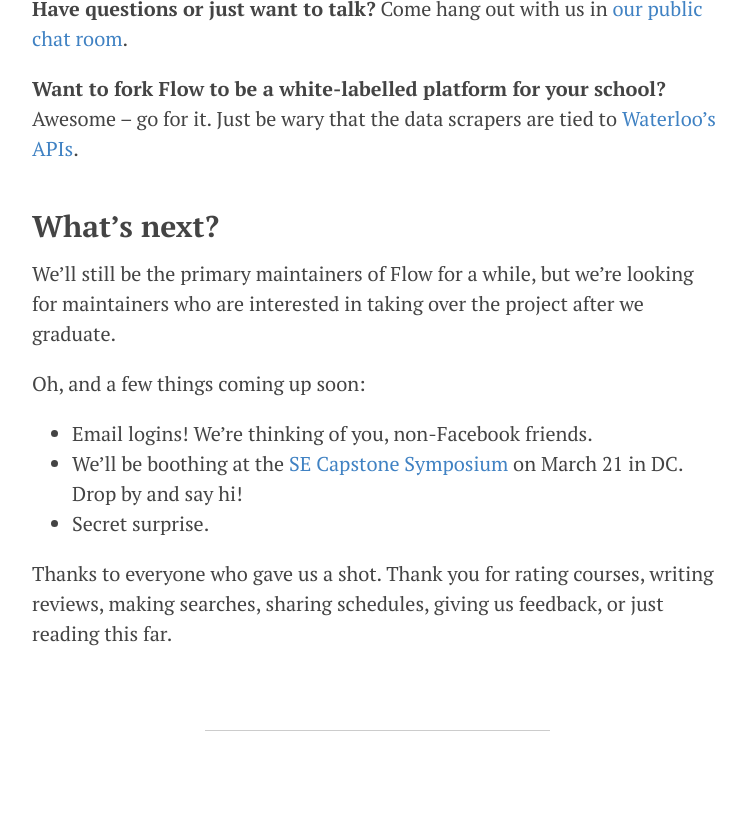
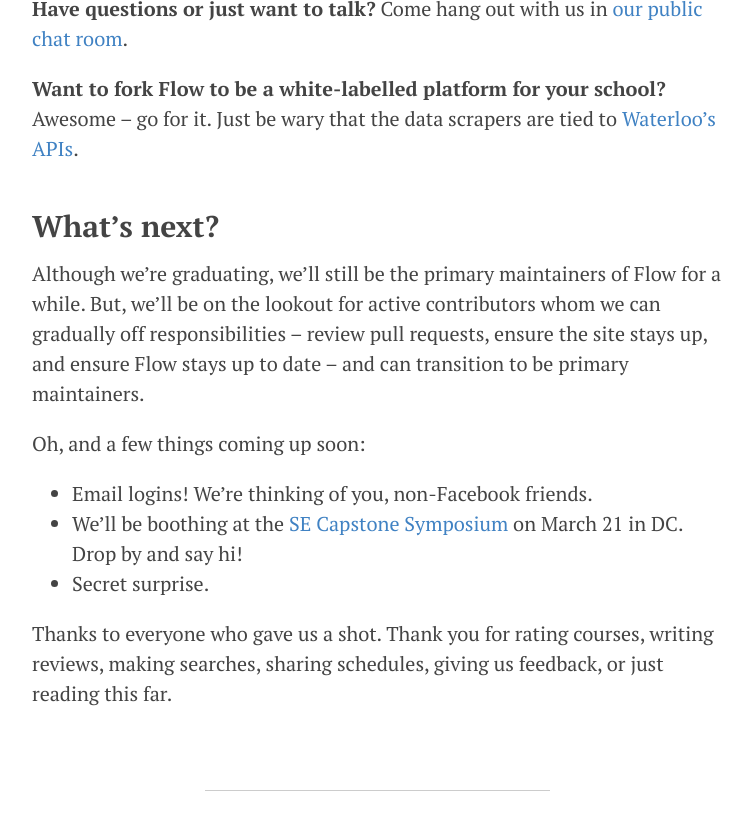
Before and after one commit to divad12/blog, a Jekyll site: the page built from open-sourcing-uw-flow-draft.md, in a window 1280 px wide and 900 px high, scrolled down 6181 px. Shown: the top 830 px of the window, without its empty margins (108-859 px from the left). Built offline with Jekyll 4.4.1, drawn with Linux system fonts in a browser that asks for light colours; nearby versions of some CDN libraries; Markdown is read by kramdown in place of the engine named in the settings; comment, search, counter and statistics services are not loaded.

Commit message:
expand blurb about maintainer responsibilities

```diff
--- a/open-sourcing-uw-flow-draft.md
+++ b/open-sourcing-uw-flow-draft.md
@@ -131,7 +131,7 @@
 
 ## What's next?
 
-We'll still be the primary maintainers of Flow for a while, but we're looking for maintainers who are interested in taking over the project after we graduate.
+Although we're graduating, we'll still be the primary maintainers of Flow for a while.  But, we'll be on the lookout for active contributors whom we can gradually off responsibilities -- review pull requests, ensure the site stays up, and ensure Flow stays up to date -- and can transition to be primary maintainers.
 
 Oh, and a few things coming up soon:
 
```
